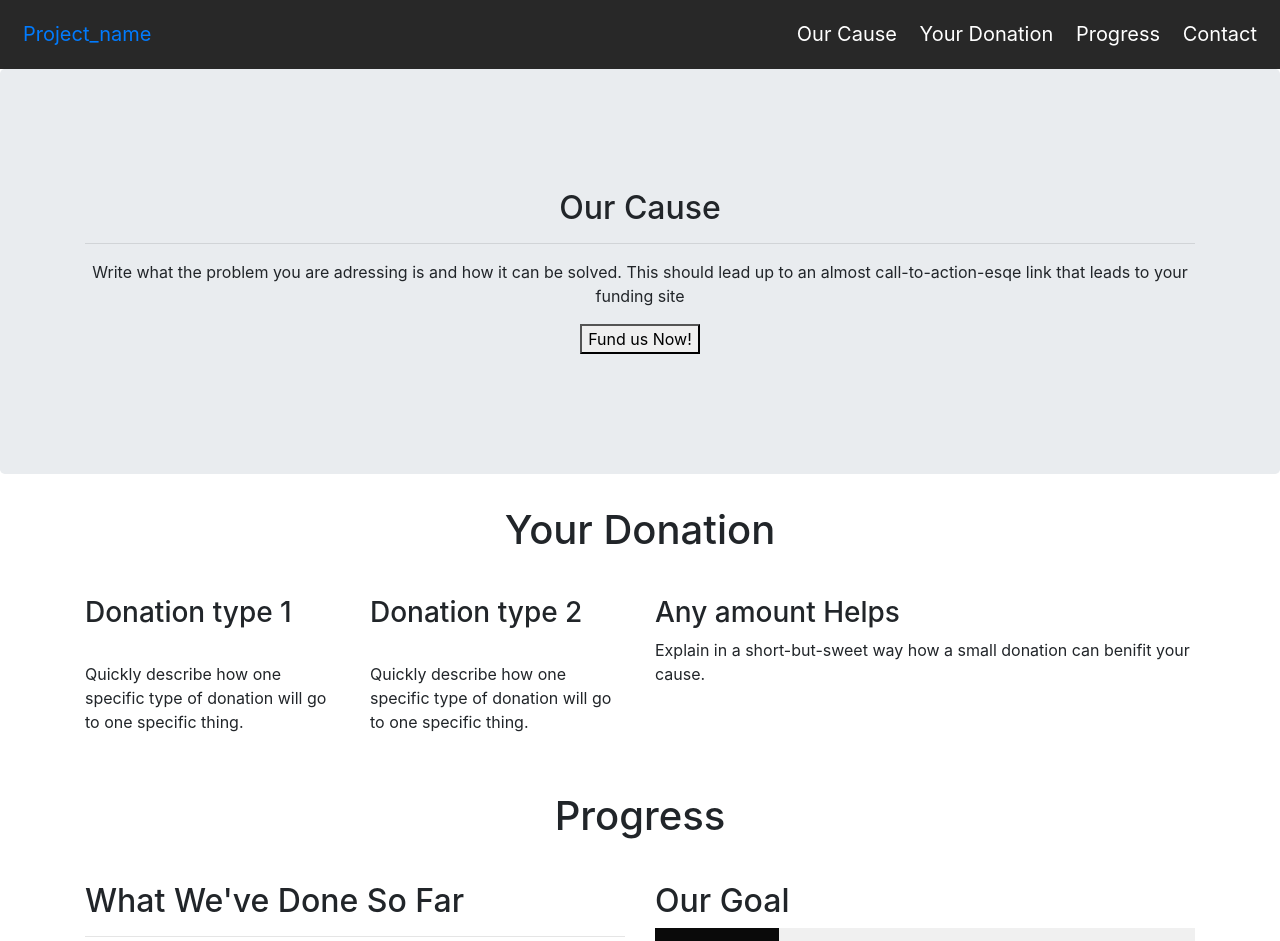
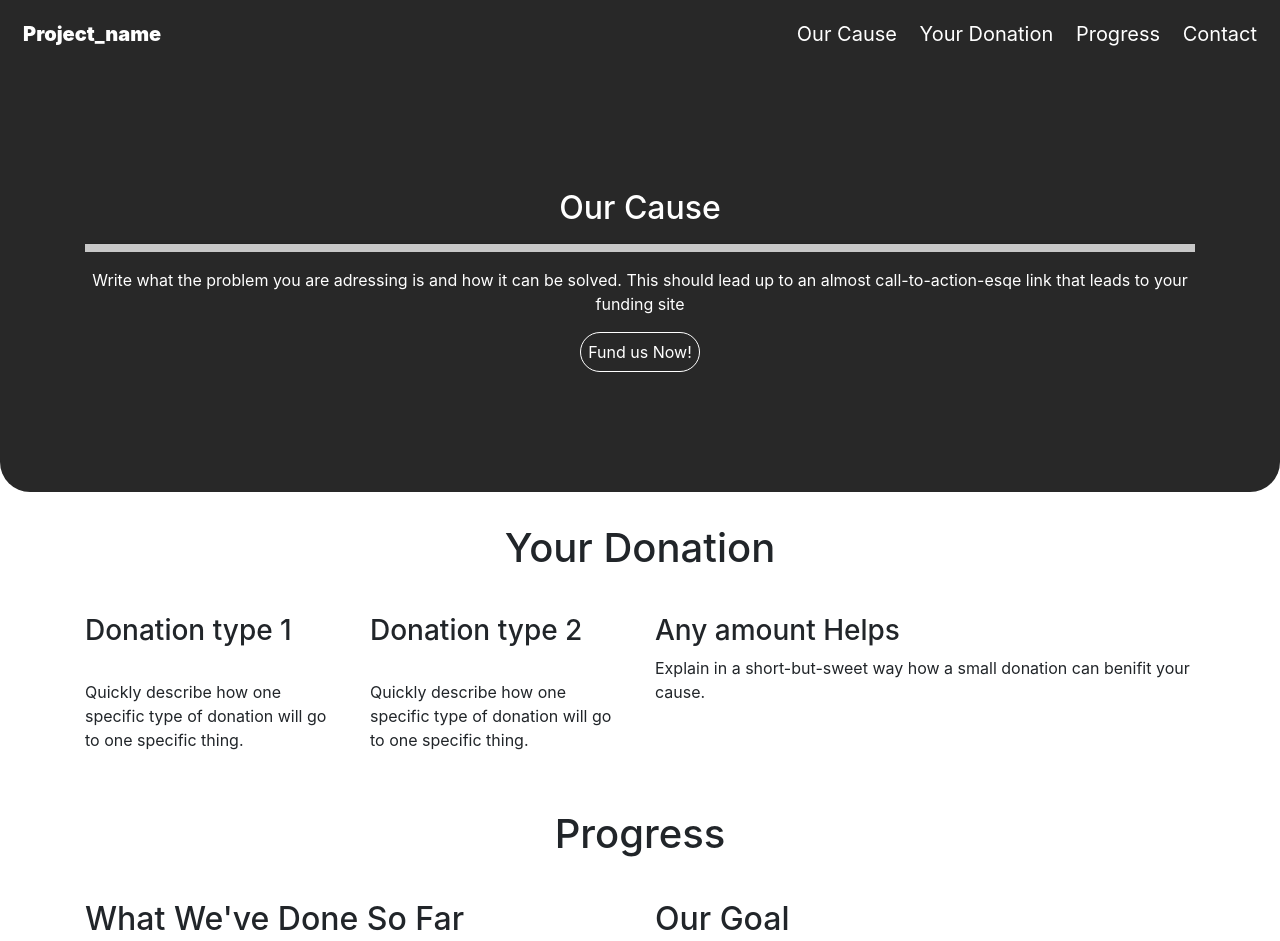
Before and after one commit to OpenSrc-tech4good/a-good-cause, a plain HTML site: page index.html in a window 1280 px wide. Shown: the top 941 px of the page. Drawn offline with nearby package versions, Linux system fonts and the light colour scheme.

Commit message:
polishing all

```diff
--- a/index.html
+++ b/index.html
@@ -52,7 +52,6 @@
         <div class="row">
             <div class="col-12 col-md-6">
                 <h2>What We've Done So Far</h2>
-                <hr>
                 <p>Explain how much work you've done and in what way (not funded). Examples include nursing, raising awareness, and starting a successful kickstarter page</p>
 
             </div>
--- a/style.css
+++ b/style.css
@@ -22,9 +22,18 @@
     color: white;
     text-decoration: none;
 }
+.navbar .left-side a{
+    color: white;
+    font-weight: 900;
+}
 .jumbotron{
     padding-top: 120px;
     padding-bottom: 120px;
+    color: white;
+    background-color: rgb(40,40,40);
+    border-radius: 0;
+    border-bottom-left-radius: 30px;
+    border-bottom-right-radius: 30px;
 }
 .b-space{
     margin-bottom: 42px;
@@ -39,3 +48,16 @@
     width: 23%;
     background-color: rgb(10,10,10);
 }
+button{
+    padding: 7px;
+    padding-top: 4;
+    padding-bottom: 4;
+    border: 1px solid white;
+    background-color: transparent;
+    border-radius: 200px;
+    color: white;
+}
+hr{
+    background-color: transparent;
+    border-bottom: 8px solid rgb(200,200,200);
+}
```
